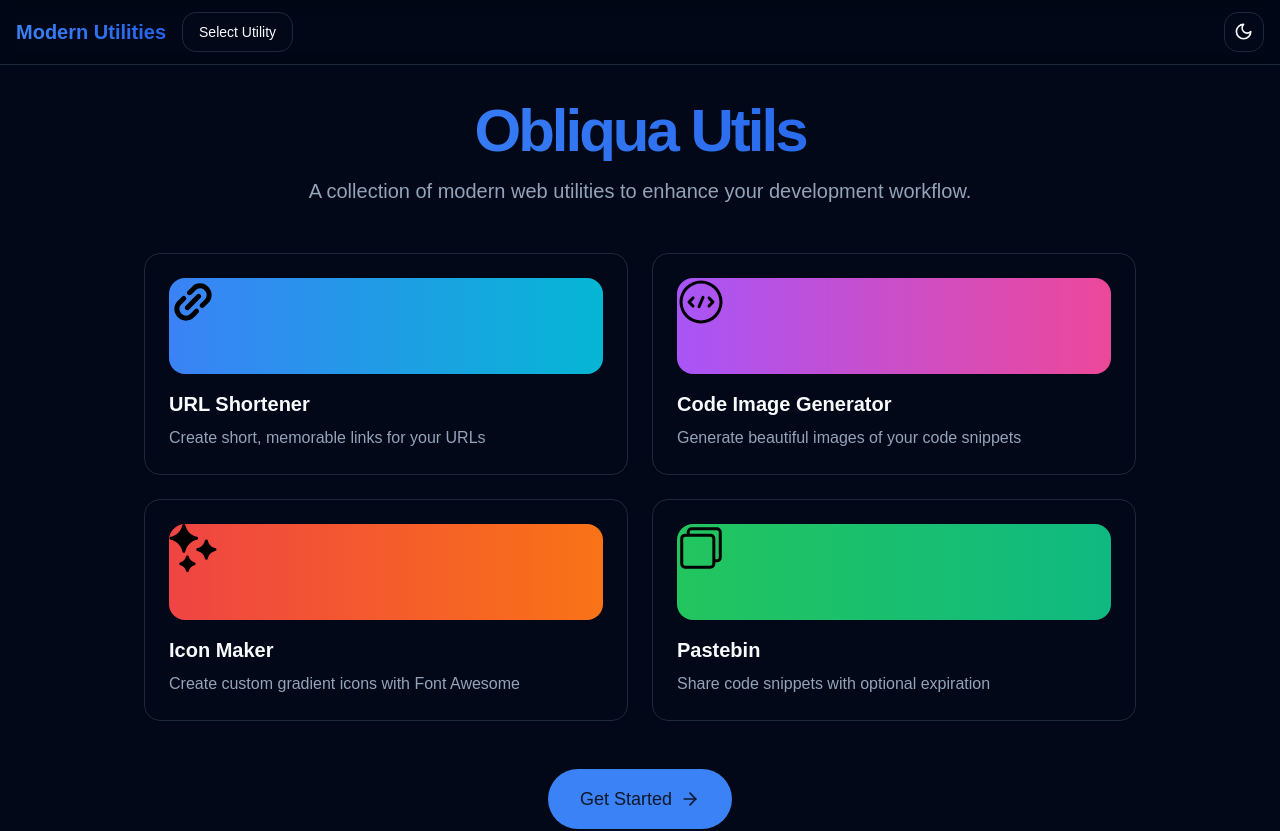
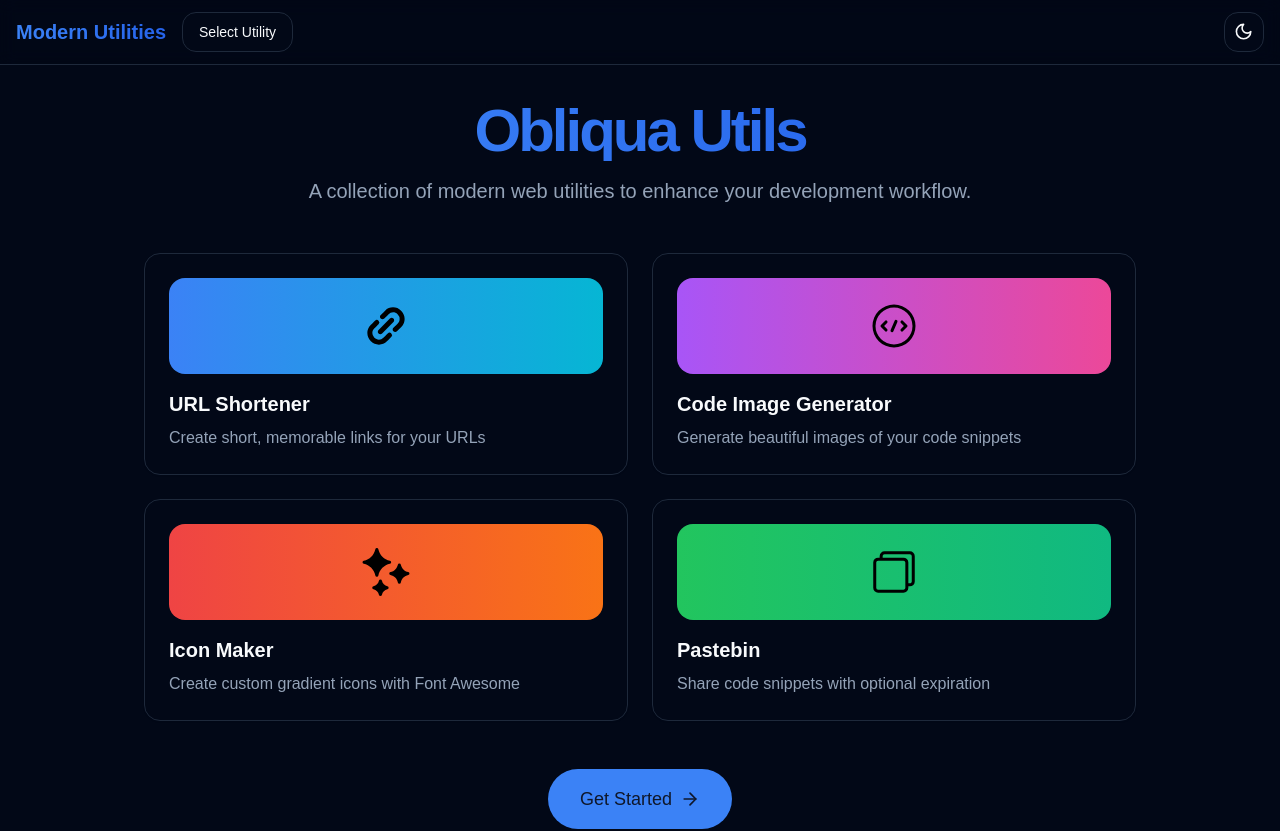
Before and after one commit to Byte-Developments/obliqua-utils, a Next.js app: page / in a window 1280 px wide. Shown: the top 831 px of the page. Built offline with nearby package versions, Linux system fonts and the light colour scheme.

Commit message:
centering icons real11!!!

```diff
--- a/app/page.tsx
+++ b/app/page.tsx
@@ -49,8 +49,8 @@ export default function Home() {
         {features.map((feature) => (
           <Link key={feature.title} href={feature.href}>
             <Card className="p-6 h-full transition-all duration-200 hover:scale-105 gradient-border">
-              <div className={`h-24 rounded-lg bg-gradient-to-r ${feature.gradient} mb-4`}>
-                <img src={feature.iconPath} alt={feature.title} className="flex justify-center items-center h-12 w-12" />
+              <div className={`h-24 rounded-lg bg-gradient-to-r ${feature.gradient} mb-4 flex justify-center items-center`}>
+                <img src={feature.iconPath} alt={feature.title} className="h-12 w-12" />
               </div>
 
               <h2 className="text-xl font-semibold mb-2">{feature.title}</h2>
```
